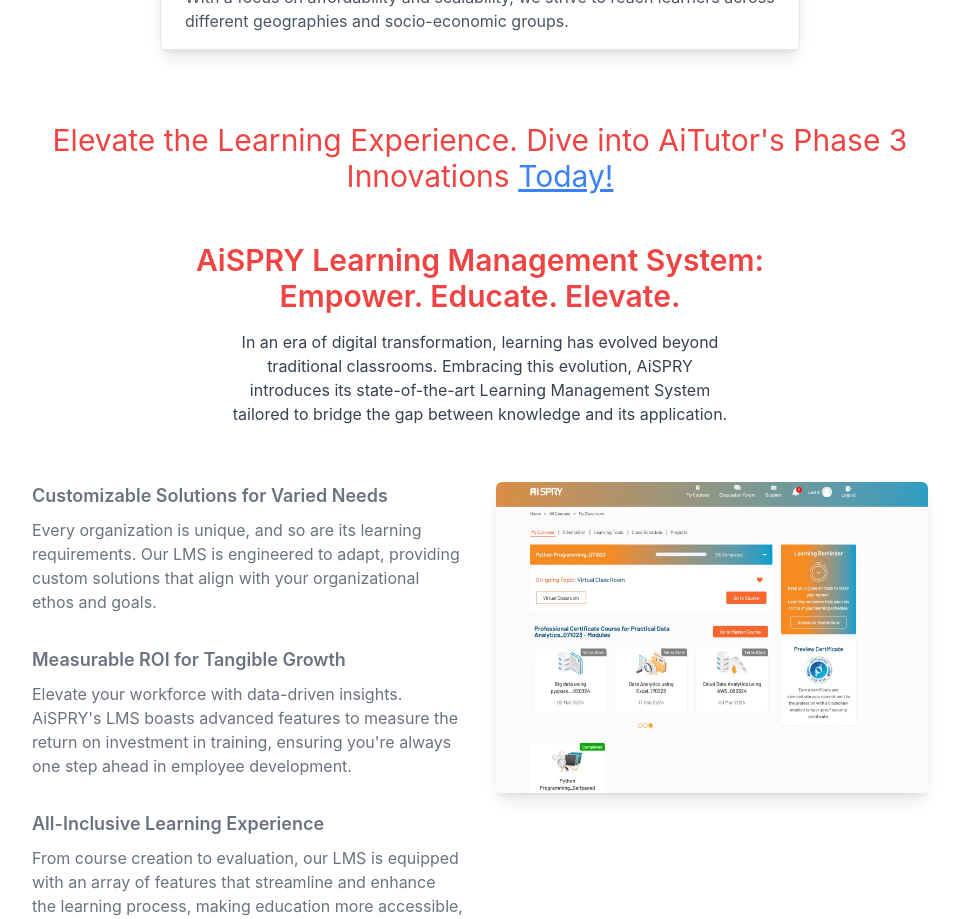
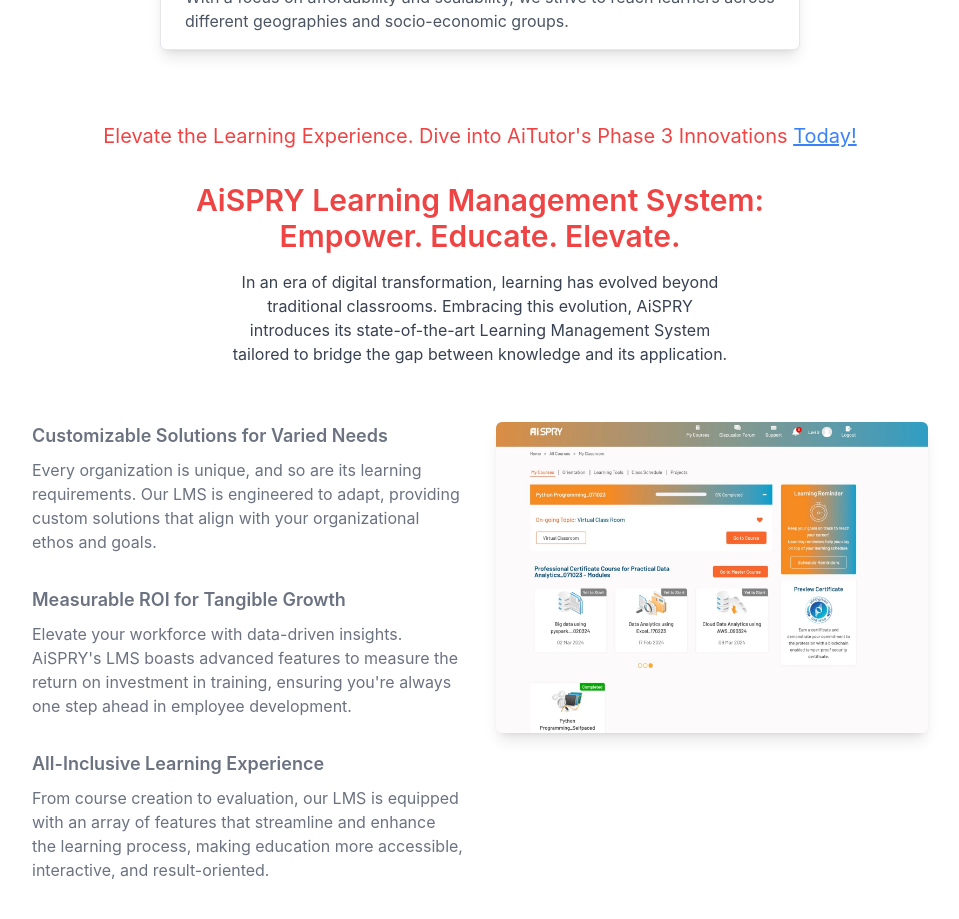
Before and after one commit to Debadattajena080/aiSpryClone, a React (Create React App) app: page / in a window 1280 px wide. Shown: the part 4620-5539 px from the top of the page, without its empty margins (160-1119 px from the left). Built offline with nearby package versions, Linux system fonts and the light colour scheme.

Commit message:
error handled

```diff
--- a/src/components/home/AispryLearning.jsx
+++ b/src/components/home/AispryLearning.jsx
@@ -5,7 +5,7 @@
   return (
     <div className="p-8 w-[90%] lg:w-[75%] mx-auto">
       {/* Heading */}
-      <h3 className="text-2xl lg:text-3xl text-center mb-6 text-red-500">
+      <h3 className="text-xl  text-center mb-2 text-red-500">
         Elevate the Learning Experience. Dive into AiTutor's Phase 3 Innovations{" "}
         <span className="text-blue-500 underline hover:text-blue-700 transition cursor-pointer">
           Today!
--- a/src/components/home/FormComponent.jsx
+++ b/src/components/home/FormComponent.jsx
@@ -46,10 +46,12 @@
         toast.success(response?.data?.message);
         resetForm();
         closeForm();
+        console.log(response?.data)
       })
       .catch((error) => {
-        toast.error("Something went wrong");
-        console.log(error);
+        toast.error(error?.response?.data?.error);
+        console.log(error?.response?.data?.error);
+
       });
   };
 
```
